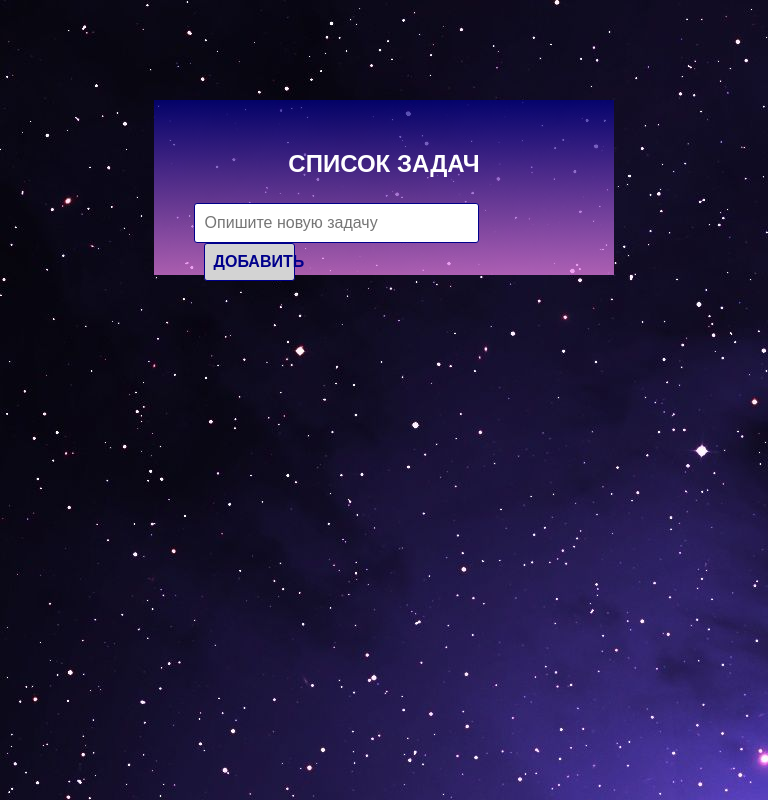
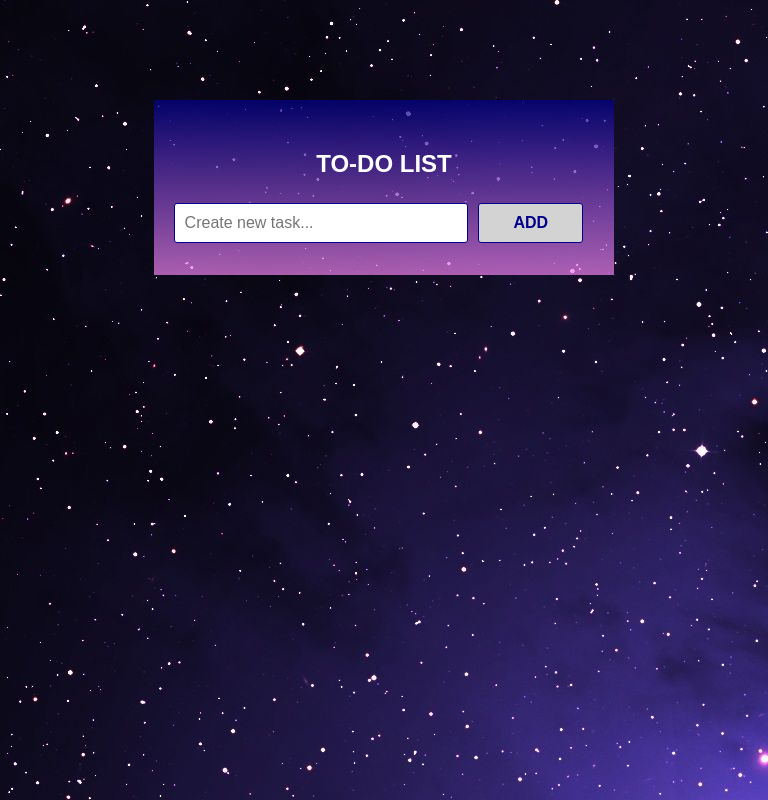
Before and after one commit to daiannspark/TO-DO-LIST, a plain HTML site: page index.html in a window 768 px wide. Drawn offline with nearby package versions, Linux system fonts and the light colour scheme.

Commit message:
final responsive input+button

```diff
--- a/index.html
+++ b/index.html
@@ -12,9 +12,9 @@
 <body>
 
 <div id="myDIV" class="header">
-    <h2>СПИСОК ЗАДАЧ</h2>
-    <input type="text" id="myInput" placeholder="Опишите новую задачу">
-    <span class="addBtn">ДОБАВИТЬ</span>
+    <h2>TO-DO LIST</h2>
+    <input type="text" id="myInput" placeholder="Create new task...">
+    <span class="addBtn">ADD</span>
 </div>
 
 <ul id="myUL">
--- a/scss/styles.scss
+++ b/scss/styles.scss
@@ -65,10 +65,6 @@ h2 {
   margin: 10px 0 25px 0;
 }
 
-#myDIV {
-  height: 175px;
-}
-
 .close {
   position: $position;
   right: 0;
@@ -82,13 +78,14 @@ h2 {
 }
 
 .header {
+  height: 175px;
   background-image: linear-gradient(rgba(0,0,139,0.7), rgba(238,130,238,0.7));
   @include padd (40px 40px 0 40px);
   color: white;
   text-align: center;
 }
 
-input {
+#myInput {
   border: $borders;
   border-radius: 3px;
   width: 75%;
@@ -99,7 +96,7 @@ input {
 
 .addBtn {
   margin-left: 10px;
-  padding: 9px;
+  padding: 10px;
   width: 24%;
   background: lightgrey;
   color: darkblue;
@@ -116,3 +113,41 @@ input {
     background-color: #bbb;
   }
 }
+
+
+@media only screen and (min-width: 1024px) and (max-width: 1798px) {
+
+  #myInput {
+    width: 75%;
+  }
+
+  .addBtn {
+    width: 20%;
+  }
+}
+
+@media only screen and (min-width: 768px) and (max-width: 1024px) {
+
+  #myInput {
+    width: 75%;
+  }
+
+  .addBtn {
+    width: 20%;
+  }
+}
+
+@media only screen and (max-width: 768px) {
+
+  .header {
+    @include padd (40px 20px 0 20px);
+  }
+
+  #myInput {
+    width: 70%;
+  }
+
+  .addBtn {
+    width: 25%;
+  }
+}
```
Also changed, not shown: css/styles.css, 1 other file.
